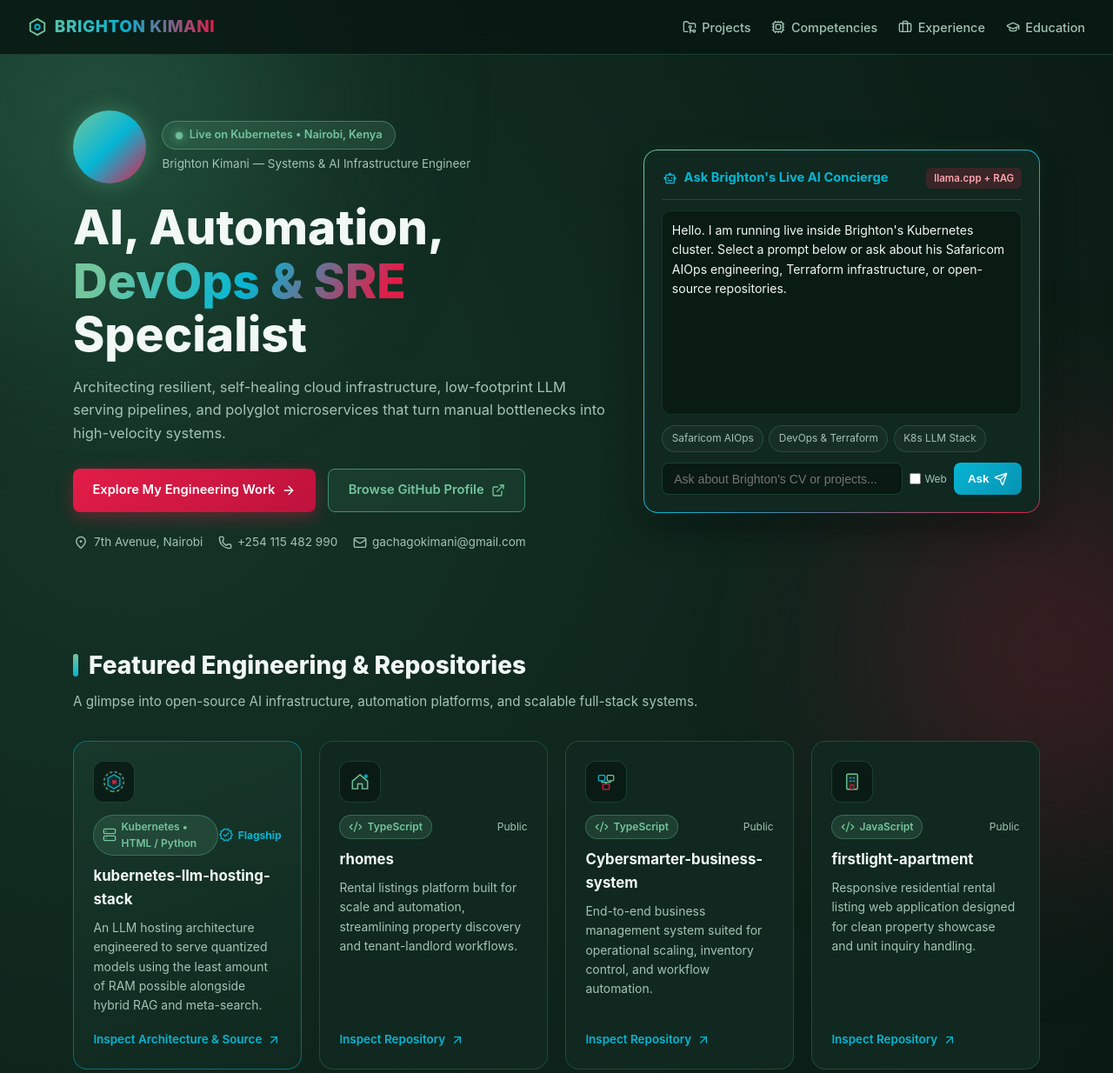
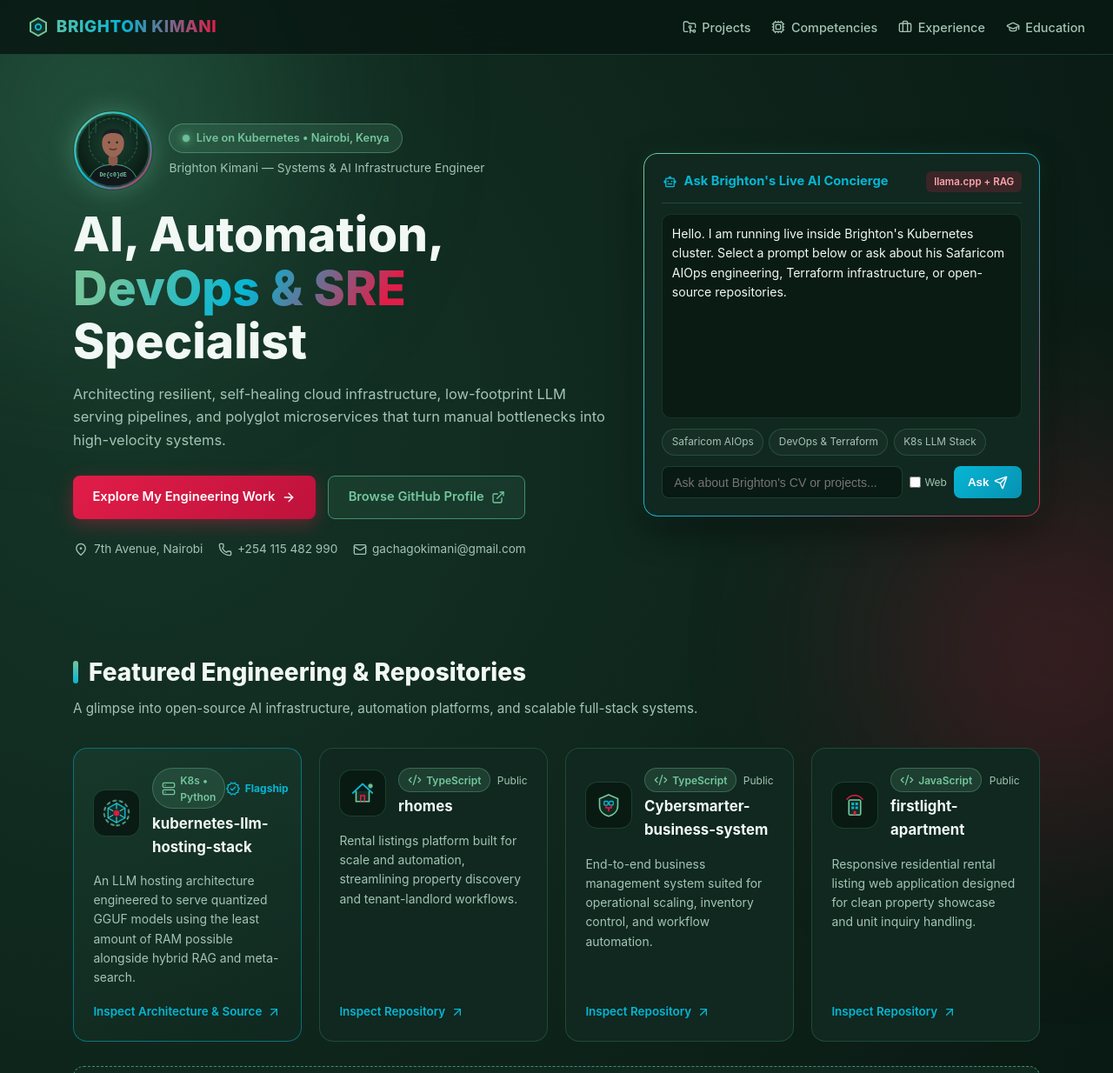
Before and after one commit to Gachagokimani/kubernetes-llm-hosting-stack, a plain HTML site: page app/index.html in a window 1280 px wide. Shown: the top 1234 px of the page at 87% size. Drawn offline with nearby package versions, Linux system fonts and the light colour scheme.

Commit message:
feat: add inline geometric vector portrait SVG and custom project brand SVG logos

```diff
--- a/app/index.html
+++ b/app/index.html
@@ -7,6 +7,42 @@
   <link rel="stylesheet" href="https://fonts.googleapis.com/css2?family=Material+Symbols+Outlined:opsz,wght,FILL,GRAD@20,500,0,0" />
   <link rel="stylesheet" href="/static/design-system.css" />
   <script src="https://unpkg.com/lucide@latest"></script>
+  <style>
+    .hero-svg-avatar {
+      width: 92px;
+      height: 92px;
+      border-radius: 50%;
+      flex-shrink: 0;
+      box-shadow: 0 0 28px rgba(116, 198, 157, 0.35);
+      transition: transform 0.3s cubic-bezier(0.22, 1, 0.36, 1), box-shadow 0.3s ease;
+    }
+    .hero-svg-avatar:hover {
+      transform: scale(1.06);
+      box-shadow: 0 0 36px rgba(6, 182, 212, 0.55);
+    }
+    .project-logo-banner {
+      display: flex;
+      align-items: center;
+      gap: 0.85rem;
+      margin-bottom: 0.9rem;
+    }
+    .project-logo-box {
+      width: 54px;
+      height: 54px;
+      border-radius: 14px;
+      background: rgba(9, 25, 19, 0.92);
+      border: 1px solid var(--jungle-border);
+      display: flex;
+      align-items: center;
+      justify-content: center;
+      flex-shrink: 0;
+      transition: border-color 0.28s ease, transform 0.28s ease;
+    }
+    .project-card:hover .project-logo-box {
+      border-color: var(--turquoise);
+      transform: translateY(-2px) scale(1.05);
+    }
+  </style>
 </head>
 <body>
   <div class="bg-orb orb-jungle"></div>
@@ -14,9 +50,9 @@
 
   <nav>
     <div class="logo">
-      <svg width="22" height="22" viewBox="0 0 24 24" fill="none" stroke="#74c69d" stroke-width="2">
-        <polygon points="12 2 21 7 21 17 12 22 3 17 3 7 12 2"></polygon>
-        <circle cx="12" cy="12" r="3" stroke="#06b6d4"></circle>
+      <svg width="24" height="24" viewBox="0 0 24 24" fill="none">
+        <polygon points="12 2 21 7 21 17 12 22 3 17 3 7 12 2" stroke="#74c69d" stroke-width="2" fill="rgba(116,198,157,0.12)"></polygon>
+        <circle cx="12" cy="12" r="3.2" stroke="#06b6d4" stroke-width="2"></circle>
       </svg>
       BRIGHTON KIMANI
     </div>
@@ -32,12 +68,45 @@
     <header class="hero">
       <div>
         <div class="identity-row">
-          <div class="portrait-ring">
-            <img src="/static/profile.jpg" alt="Brighton Kimani at Safaricom Decode" onerror="this.style.display='none'" />
-          </div>
+          <!-- Custom Geometric Vector Portrait SVG (Safaricom De{co}dE Stage Edition) -->
+          <svg class="hero-svg-avatar" viewBox="0 0 120 120" fill="none" xmlns="http://www.w3.org/2000/svg" role="img" aria-label="Brighton Kimani Vector Portrait">
+            <defs>
+              <linearGradient id="ringGrad" x1="0" y1="0" x2="120" y2="120" gradientUnits="userSpaceOnUse">
+                <stop offset="0%" stop-color="#74c69d"/>
+                <stop offset="50%" stop-color="#06b6d4"/>
+                <stop offset="100%" stop-color="#e11d48"/>
+              </linearGradient>
+              <radialGradient id="stageBg" cx="50%" cy="40%" r="60%">
+                <stop offset="0%" stop-color="#1b4332"/>
+                <stop offset="100%" stop-color="#091913"/>
+              </radialGradient>
+              <clipPath id="avatarClip">
+                <circle cx="60" cy="60" r="53"/>
+              </clipPath>
+            </defs>
+            <circle cx="60" cy="60" r="57" stroke="url(#ringGrad)" stroke-width="3"/>
+            <g clip-path="url(#avatarClip)">
+              <circle cx="60" cy="60" r="53" fill="url(#stageBg)"/>
+              <!-- Circuit Backdrop Lines -->
+              <circle cx="60" cy="48" r="36" stroke="#40916c" stroke-width="1.2" stroke-dasharray="4 3" opacity="0.65"/>
+              <path d="M24 20V42M96 20V42M34 15V34M86 15V34" stroke="#52b788" stroke-width="1" opacity="0.45"/>
+              <!-- Shoulders & De{co}dE Tee -->
+              <path d="M22 114C24 91 39 81 60 81C81 81 96 91 98 114H22Z" fill="#11181c" stroke="#40916c" stroke-width="1.5"/>
+              <text x="60" y="99" text-anchor="middle" fill="#74c69d" font-family="monospace" font-size="8.5" font-weight="700">De{c0}dE</text>
+              <!-- Neck & Head Silhouette -->
+              <rect x="53" y="66" width="14" height="17" rx="6" fill="#8d5b4c"/>
+              <ellipse cx="60" cy="49" rx="16.5" ry="20.5" fill="#9c6654"/>
+              <path d="M43.5 45C43.5 33 50 27.5 60 27.5C70 27.5 76.5 33 76.5 45C75 37 69 34 60 34C51 34 45 37 43.5 45Z" fill="#182026"/>
+              <!-- Subtle Facial Geometry -->
+              <circle cx="54" cy="48" r="1.6" fill="#182026"/>
+              <circle cx="66" cy="48" r="1.6" fill="#182026"/>
+              <path d="M55 57.5C57.5 59.5 62.5 59.5 65 57.5" stroke="#4a2c24" stroke-width="1.6" stroke-linecap="round"/>
+            </g>
+          </svg>
+
           <div>
             <div class="status-pill"><span class="pulse-dot"></span> Live on Kubernetes &bull; Nairobi, Kenya</div>
-            <div style="font-size:0.84rem;color:var(--text-secondary);margin-top:0.35rem;">Brighton Kimani &mdash; Systems &amp; AI Infrastructure Engineer</div>
+            <div style="font-size:0.86rem;color:var(--text-secondary);margin-top:0.4rem;">Brighton Kimani &mdash; Systems &amp; AI Infrastructure Engineer</div>
           </div>
         </div>
 
@@ -84,84 +153,104 @@
       <p class="section-sub">A glimpse into open-source AI infrastructure, automation platforms, and scalable full-stack systems.</p>
 
       <div class="projects-grid">
-        <!-- 1. kubernetes-llm-hosting-stack -->
+        <!-- 1. kubernetes-llm-hosting-stack Custom SVG Logo -->
         <article class="project-card featured">
           <div>
-            <div class="project-svg-wrap">
-              <svg width="30" height="30" viewBox="0 0 48 48" fill="none">
-                <circle class="svg-spin-slow" cx="24" cy="24" r="18" stroke="#74c69d" stroke-width="2" stroke-dasharray="5 4" />
-                <polygon points="24,11 35,17.5 35,30.5 24,37 13,30.5 13,17.5" stroke="#06b6d4" stroke-width="2" fill="rgba(6,182,212,0.12)" />
-                <circle class="svg-pulse-node" cx="24" cy="24" r="4" fill="#e11d48" />
+            <div class="project-logo-banner">
+              <div class="project-logo-box">
+                <svg width="36" height="36" viewBox="0 0 48 48" fill="none">
+                  <circle class="svg-spin-slow" cx="24" cy="24" r="19" stroke="#74c69d" stroke-width="2" stroke-dasharray="6 4" />
+                  <polygon points="24,9 37,16.5 37,31.5 24,39 11,31.5 11,16.5" stroke="#06b6d4" stroke-width="2" fill="rgba(6,182,212,0.14)" />
+                  <path d="M24 9V18M37 16.5L29 21M37 31.5L29 27M24 39V30M11 31.5L19 27M11 16.5L19 21" stroke="#74c69d" stroke-width="1.5"/>
+                  <circle class="svg-pulse-node" cx="24" cy="24" r="4.5" fill="#e11d48" />
                 </svg>
               </div>
-            <div class="project-meta">
-              <span class="lang-badge"><i data-lucide="server"></i> Kubernetes &bull; HTML / Python</span>
+              <div style="flex:1;">
+                <div class="project-meta" style="margin-bottom:0.2rem;">
+                  <span class="lang-badge"><i data-lucide="server"></i> K8s &bull; Python</span>
                   <span class="featured-tag"><span class="material-symbols-outlined">verified</span> Flagship</span>
                 </div>
-            <h3>kubernetes-llm-hosting-stack</h3>
-            <p>An LLM hosting architecture engineered to serve quantized models using the least amount of RAM possible alongside hybrid RAG and meta-search.</p>
+                <h3 style="margin-bottom:0;">kubernetes-llm-hosting-stack</h3>
+              </div>
+            </div>
+            <p>An LLM hosting architecture engineered to serve quantized GGUF models using the least amount of RAM possible alongside hybrid RAG and meta-search.</p>
           </div>
           <a href="https://github.com/Gachagokimani/kubernetes-llm-hosting-stack" target="_blank" rel="noopener" class="project-link">Inspect Architecture &amp; Source <i data-lucide="arrow-up-right"></i></a>
         </article>
 
-        <!-- 2. rhomes -->
+        <!-- 2. rhomes Custom SVG Logo -->
         <article class="project-card">
           <div>
-            <div class="project-svg-wrap">
-              <svg width="30" height="30" viewBox="0 0 48 48" fill="none">
-                <path d="M10 23L24 11L38 23V37H28V28H20V37H10V23Z" stroke="#74c69d" stroke-width="2.2" fill="rgba(116,198,157,0.12)" />
-                <circle class="svg-pulse-node" cx="35" cy="14" r="3.5" fill="#06b6d4" />
+            <div class="project-logo-banner">
+              <div class="project-logo-box">
+                <svg width="36" height="36" viewBox="0 0 48 48" fill="none">
+                  <path d="M9 24L24 10L39 24" stroke="#06b6d4" stroke-width="2.4" stroke-linecap="round" stroke-linejoin="round"/>
+                  <path d="M14 21V37H34V21" stroke="#74c69d" stroke-width="2.2" fill="rgba(116,198,157,0.12)"/>
+                  <path d="M21 37V28H27V37" stroke="#e11d48" stroke-width="2"/>
+                  <circle class="svg-pulse-node" cx="36" cy="13" r="3.5" fill="#74c69d"/>
                 </svg>
               </div>
-            <div class="project-meta">
+              <div style="flex:1;">
+                <div class="project-meta" style="margin-bottom:0.2rem;">
                   <span class="lang-badge"><i data-lucide="code-2"></i> TypeScript</span>
                   <span style="color:var(--text-secondary);">Public</span>
                 </div>
-            <h3>rhomes</h3>
+                <h3 style="margin-bottom:0;">rhomes</h3>
+              </div>
+            </div>
             <p>Rental listings platform built for scale and automation, streamlining property discovery and tenant-landlord workflows.</p>
           </div>
           <a href="https://github.com/Gachagokimani/rhomes" target="_blank" rel="noopener" class="project-link">Inspect Repository <i data-lucide="arrow-up-right"></i></a>
         </article>
 
-        <!-- 3. Cybersmarter-business-system -->
+        <!-- 3. Cybersmarter-business-system Custom SVG Logo -->
         <article class="project-card">
           <div>
-            <div class="project-svg-wrap">
-              <svg width="30" height="30" viewBox="0 0 48 48" fill="none">
-                <rect x="10" y="12" width="12" height="10" rx="2" stroke="#06b6d4" stroke-width="2" />
-                <rect x="26" y="12" width="12" height="10" rx="2" stroke="#74c69d" stroke-width="2" />
-                <rect x="18" y="28" width="12" height="10" rx="2" stroke="#e11d48" stroke-width="2" />
-                <path d="M16 22V25H32V22M24 25V28" stroke="#74c69d" stroke-width="2" />
+            <div class="project-logo-banner">
+              <div class="project-logo-box">
+                <svg width="36" height="36" viewBox="0 0 48 48" fill="none">
+                  <path d="M24 8L38 14V25C38 33 31.8 38.8 24 41C16.2 38.8 10 33 10 25V14L24 8Z" stroke="#74c69d" stroke-width="2.2" fill="rgba(64,145,108,0.14)"/>
+                  <rect x="17" y="18" width="6" height="6" rx="1.5" stroke="#06b6d4" stroke-width="1.8"/>
+                  <rect x="25" y="18" width="6" height="6" rx="1.5" stroke="#06b6d4" stroke-width="1.8"/>
+                  <path d="M20 24V28H28V24M24 28V33" stroke="#e11d48" stroke-width="2" stroke-linecap="round"/>
                 </svg>
               </div>
-            <div class="project-meta">
+              <div style="flex:1;">
+                <div class="project-meta" style="margin-bottom:0.2rem;">
                   <span class="lang-badge"><i data-lucide="code-2"></i> TypeScript</span>
                   <span style="color:var(--text-secondary);">Public</span>
                 </div>
-            <h3>Cybersmarter-business-system</h3>
+                <h3 style="margin-bottom:0;">Cybersmarter-business-system</h3>
+              </div>
+            </div>
             <p>End-to-end business management system suited for operational scaling, inventory control, and workflow automation.</p>
           </div>
           <a href="https://github.com/Gachagokimani/Cybersmarter-business-system" target="_blank" rel="noopener" class="project-link">Inspect Repository <i data-lucide="arrow-up-right"></i></a>
         </article>
 
-        <!-- 4. firstlight-apartment -->
+        <!-- 4. firstlight-apartment Custom SVG Logo -->
         <article class="project-card">
           <div>
-            <div class="project-svg-wrap">
-              <svg width="30" height="30" viewBox="0 0 48 48" fill="none">
-                <rect x="14" y="10" width="20" height="28" rx="2" stroke="#74c69d" stroke-width="2.2" fill="rgba(116,198,157,0.1)" />
-                <line x1="19" y1="17" x2="23" y2="17" stroke="#06b6d4" stroke-width="2" />
-                <line x1="25" y1="17" x2="29" y2="17" stroke="#06b6d4" stroke-width="2" />
-                <line x1="19" y1="23" x2="23" y2="23" stroke="#06b6d4" stroke-width="2" />
-                <line x1="25" y1="23" x2="29" y2="23" stroke="#06b6d4" stroke-width="2" />
-                <rect x="21" y="30" width="6" height="8" stroke="#e11d48" stroke-width="1.8" />
+            <div class="project-logo-banner">
+              <div class="project-logo-box">
+                <svg width="36" height="36" viewBox="0 0 48 48" fill="none">
+                  <path d="M12 15C15 11 19 9 24 9C29 9 33 11 36 15" stroke="#e11d48" stroke-width="2" stroke-linecap="round"/>
+                  <rect x="15" y="16" width="18" height="23" rx="2" stroke="#74c69d" stroke-width="2.2" fill="rgba(116,198,157,0.12)"/>
+                  <rect x="19" y="20" width="4" height="4" fill="#06b6d4"/>
+                  <rect x="25" y="20" width="4" height="4" fill="#06b6d4"/>
+                  <rect x="19" y="26" width="4" height="4" fill="#06b6d4"/>
+                  <rect x="25" y="26" width="4" height="4" fill="#06b6d4"/>
+                  <rect x="22" y="33" width="4" height="6" fill="#e11d48"/>
                 </svg>
               </div>
-            <div class="project-meta">
+              <div style="flex:1;">
+                <div class="project-meta" style="margin-bottom:0.2rem;">
                   <span class="lang-badge"><i data-lucide="code-2"></i> JavaScript</span>
                   <span style="color:var(--text-secondary);">Public</span>
                 </div>
-            <h3>firstlight-apartment</h3>
+                <h3 style="margin-bottom:0;">firstlight-apartment</h3>
+              </div>
+            </div>
             <p>Responsive residential rental listing web application designed for clean property showcase and unit inquiry handling.</p>
           </div>
           <a href="https://github.com/Gachagokimani/firstlight-apartment" target="_blank" rel="noopener" class="project-link">Inspect Repository <i data-lucide="arrow-up-right"></i></a>
```
Lines whose indentation alone changed are shown as unchanged.
